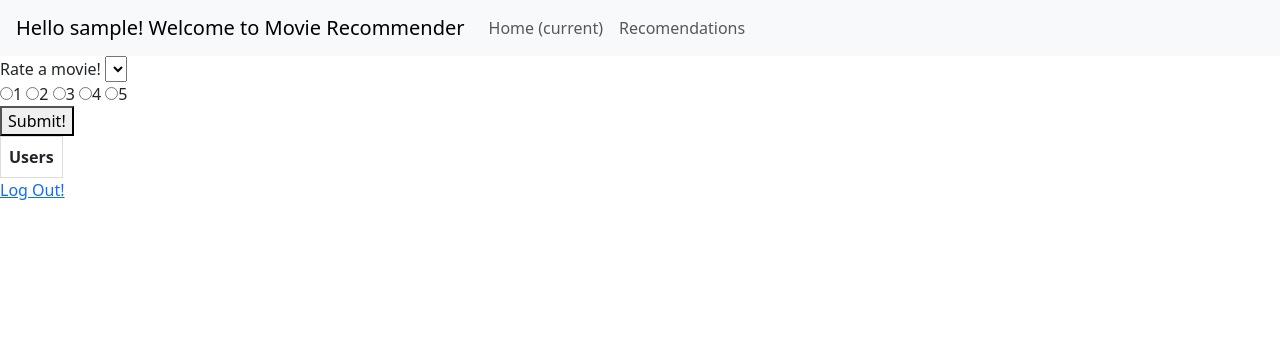
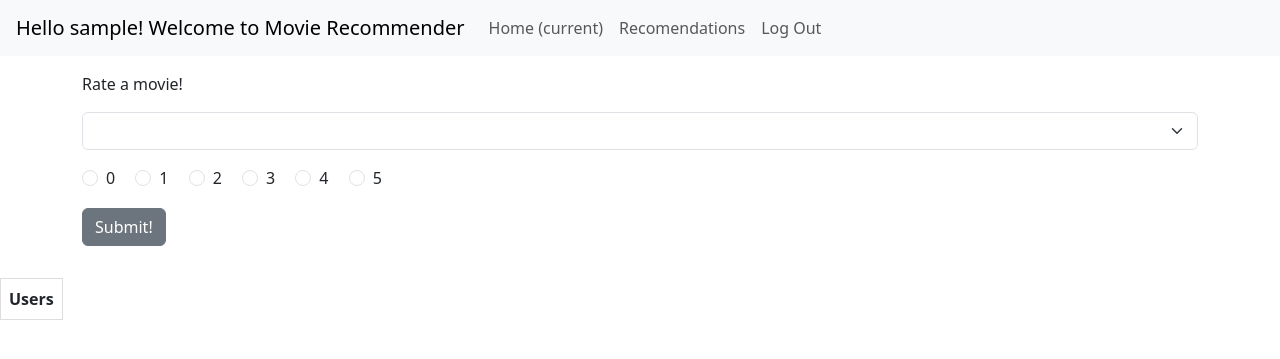
Before and after one commit to silverlobster/CPS842-Movie-Recommender-, a PHP site: page /home.php in a window 1280 px wide. Shown: the top 359 px of the page. Run offline with PHP 8.4, Linux system fonts and the light colour scheme; the visitor is signed in with stand-in values (Sample User, id 1); data that the repository does not hold is empty.

Commit message:
added bootstrap to home.php

```diff
--- a/add_rating.php
+++ b/add_rating.php
@@ -19,6 +19,7 @@
 
         if ($result) {
             echo "Movie rating successfully created";
+            header("home.php");
         }
         else {
             die(mysqli_error($connect));
--- a/home.php
+++ b/home.php
@@ -31,16 +31,22 @@ $result = $connect->query($sql);
                     <li class="nav-item active">
                         <a class="nav-link" href="#">Home <span class="sr-only">(current)</span></a>
                     </li>
-                <li class="nav-item active">
-                    <a class="nav-link" href="test.php">Recomendations<span class="sr-only"></span></a>
+                    <li class="nav-item">
+                        <a class="nav-link" href="test.php">Recomendations</a>
                     </li>
+                    <li class="nav-item">
+                        <a class="nav-link" href="logout.php">Log Out</a>
+                    </li>
+                </ul>
             </div>
         </nav>
 
-        <div>
-            <form action="add_rating.php" method="post">
+        <div class="form-group justify-content-center mx-5 my-3"></div>
+            <div class="container">
+                <form class="mb-3" action="add_rating.php" method="post">
+                    <div class="form-group">
                         <label>Rate a movie!</label>
-                <select name="movie_title">
+                        <select class="form-select mb-3 mt-3" name="movie_title">
                             <?php
                             while ($row = $result->fetch_assoc()) {
                                 $title = $row['title'];
@@ -49,15 +55,30 @@ $result = $connect->query($sql);
                             }
                             ?>
                         </select>
-                <div>
-                    <input type="radio" name="rating" value="1">1
-                    <input type="radio" name="rating" value="2">2
-                    <input type="radio" name="rating" value="3">3
-                    <input type="radio" name="rating" value="4">4
-                    <input type="radio" name="rating" value="5">5
                     </div>
-                <button type="submit">Submit!</button>
+                    <div class="form-group">
+                        <div class="form-check form-check-inline">
+                            <input class="form-check-input" type="radio" name="rating0" value="0">0
+                        </div>
+                        <div class="form-check form-check-inline">
+                            <input class="form-check-input" type="radio" name="rating1" value="1">1
+                        </div>
+                        <div class="form-check form-check-inline">
+                            <input class="form-check-input" type="radio" name="rating2" value="2">2
+                        </div>
+                        <div class="form-check form-check-inline">
+                            <input class="form-check-input" type="radio" name="rating3" value="3">3
+                        </div>
+                        <div class="form-check form-check-inline">
+                            <input class="form-check-input" type="radio" name="rating4" value="4">4
+                        </div>
+                        <div class="form-check form-check-inline">
+                            <input class="form-check-input" type="radio" name="rating5" value="5">5
+                        </div>
+                    </div>
+                    <button class="btn btn-secondary my-3" type="submit">Submit!</button>
                 </form>
+            </div>
         </div>
 
         <div>
@@ -128,79 +149,8 @@ $result = $connect->query($sql);
             ?>
         </div>
 
-
-        <div>
-            <?php
-            //chosen user is the session_uid, find chosen user
-            foreach ($ratings_dict as $user_id => $movie_ids) {
-                if ($user_id == $_SESSION['uid']) {
-                    $chosen_user = $movie_ids;
-                    $chosen_id = $user_id;
-                }
-            }
-            //echo "" . print_r($chosen_user) . "<br>";
-
-            //find averages, omit movies that chosen user hasn't rated
-            $average_dict = array();
-            foreach ($ratings_dict as $user_id => $movie_ids) {
-                $average = 0;
-                $total_movies = 0;
-                foreach ($movie_ids as $movie_key => $movie_id) {
-                    if (array_key_exists($movie_key, $chosen_user)) {
-                        $average += $movie_id;
-                        $total_movies += 1;
-                    }
-                }
-                $average_dict[$user_id] = $average / $total_movies;
-            }
-            //echo "" . print_r($average_dict) . "<br>";
-
-            //plug in the values to the Pearson correlation coefficient formula
-            $numerator_dict = array();
-            $denom_dict = array();
-            $cossim_dict = array();
-            foreach ($ratings_dict as $user_id => $movie_ids) {
-                $numerator_dict[$user_id] = [];
-                $denom_dict[$user_id] = [];
-                $cossim_dict[$user_id] = [];
-                $numerator = 0;
-                $absolute = 0;
-                $chosen_absolute = 0;
-                foreach ($movie_ids as $movie_key => $movie_id) {
-                    if (array_key_exists($movie_key, $chosen_user)) {
-                        //echo "" . ($chosen_user[$movie_key] - $average_dict[$chosen_id]) . " * " . ($movie_id - $average_dict[$user_id]);
-                        $numerator += ($chosen_user[$movie_key] - $average_dict[$chosen_id]) * ($movie_id - $average_dict[$user_id]);
-                        $absolute += ($movie_id - $average_dict[$user_id]) ** 2;
-                        $chosen_absolute += ($chosen_user[$movie_key] - $average_dict[$chosen_id]) ** 2;
-                        //echo "<br>";
-                    }
-                }
-                echo "<br>";
-                array_push($numerator_dict[$user_id], $numerator);
-                array_push($denom_dict[$user_id], $absolute * $chosen_absolute);
-                if ($user_id == $chosen_id) {
-                    $cossim_dict[$user_id] = $numerator / sqrt($absolute * $chosen_absolute);
-                }
-            }
-            //echo "" . print_r($numerator_dict) . "<br>";
-            //echo "" . print_r($denom_dict) . "<br>";
-            //echo "" . print_r($cossim_dict) . "<br>";
-
-            //find similar users to chosen user, find positive values
-            $similar_dict = array();
-            foreach ($cossim_dict as $user_id => $cossim) {
-                //print_r($cossim);
-                if ($cossim > 0) {
-                    $similar_dict[$user_id] = $cossim;
-                }
-            }
-            //echo "" . print_r($similar_dict) . "<br>";
-            ?>
-        </div>
-
         <!-- This div is for the returned movies that the user has already rated -->
-        <div>
-            <?php
+            <!-- <?php
             $sql = "SELECT * FROM ratings WHERE user_id = " . $_SESSION['uid'];
             $result = $connect->query($sql);
             while ($row = $result->fetch_assoc()) {
@@ -216,10 +166,6 @@ $result = $connect->query($sql);
                 $studio = $movieInfo['studio'];
                 echo "<div><h1>$title</h1><p>Synopsis: $summary</p><p>Genres: $genre</p><p>".$_SESSION['user'].": $rating</p></div>";
             }
-            ?>
-        </div>
-        <p>
-            <a href="logout.php">Log Out!</a>
-        </p>
+            ?> -->
     </body>
 </html>
```
Lines whose indentation alone changed are shown as unchanged.
